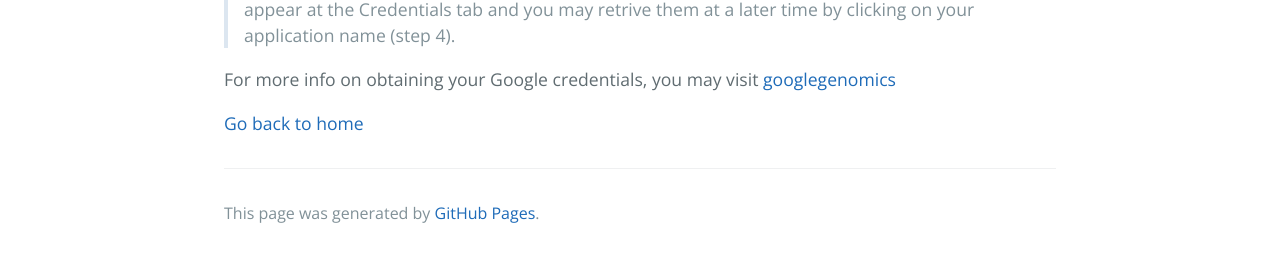
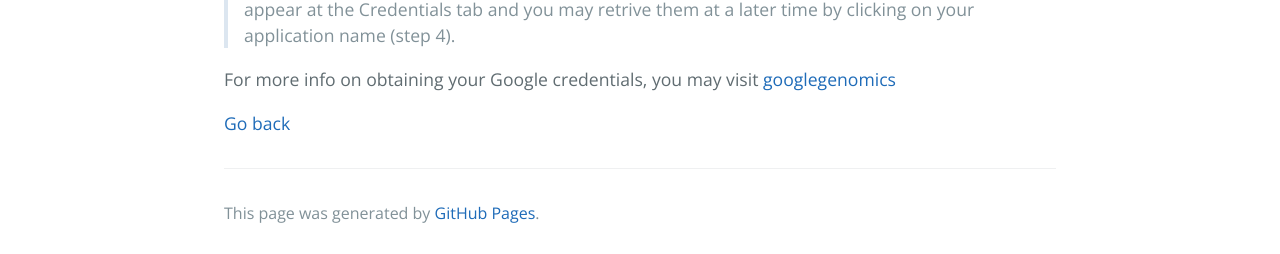
Before and after one commit to stats285/stats285.github.io, a Jekyll site: the page built from assets/assignments/02/assignment2.md, in a window 1280 px wide. Shown: the part 1508-1762 px from the top of the page. Built offline with Jekyll 4.4.1, drawn with Linux system fonts in a browser that asks for light colours; the repository's description, which GitHub fills in, is left out; our own code applies the rules of GitHub Pages for plain Markdown files.

```diff
--- a/assets/assignments/02/assignment2.md
+++ b/assets/assignments/02/assignment2.md
@@ -49,4 +49,4 @@
 
 
 
-[Go back to home](./)
+[Go back](https://stats285.github.io/assignments)
```
